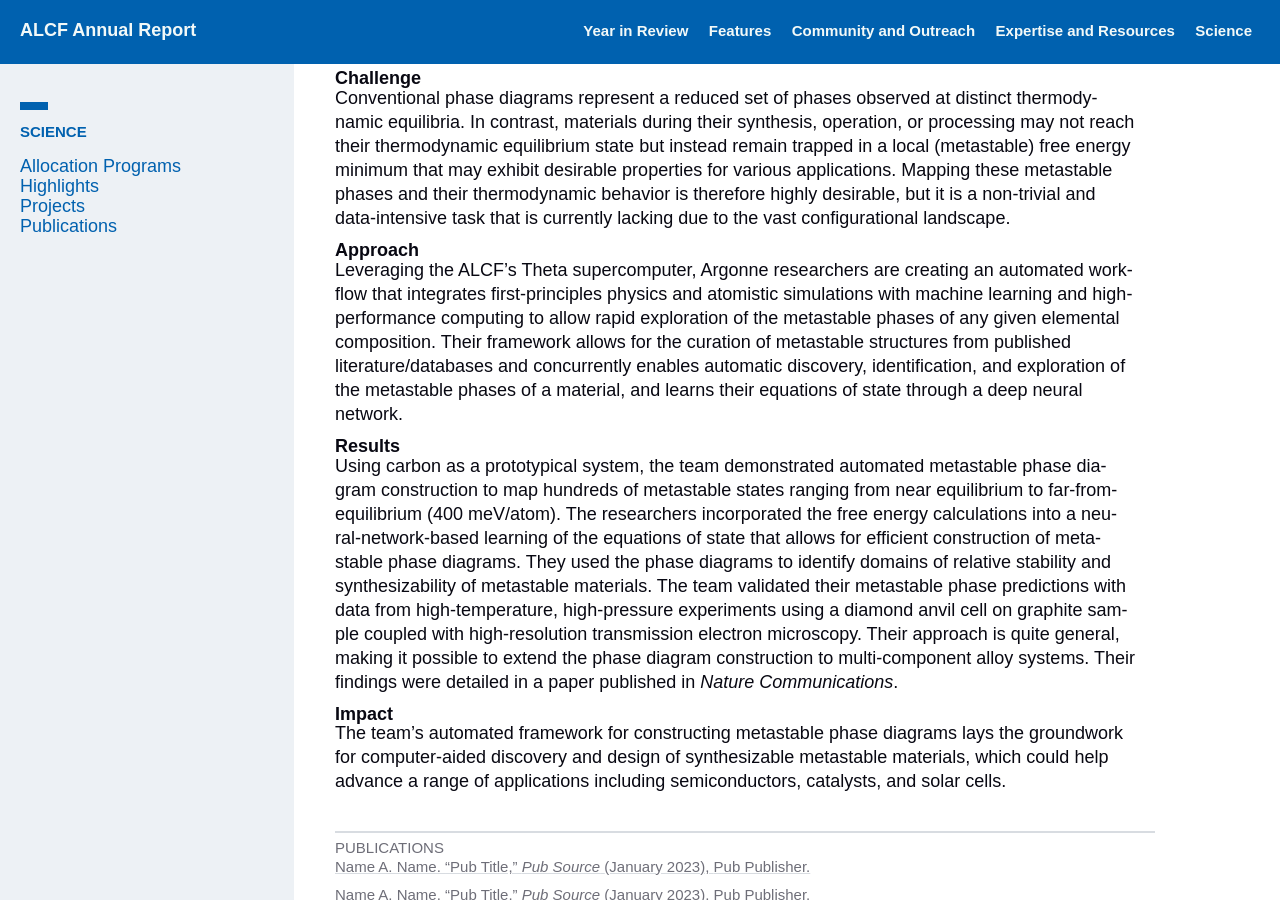
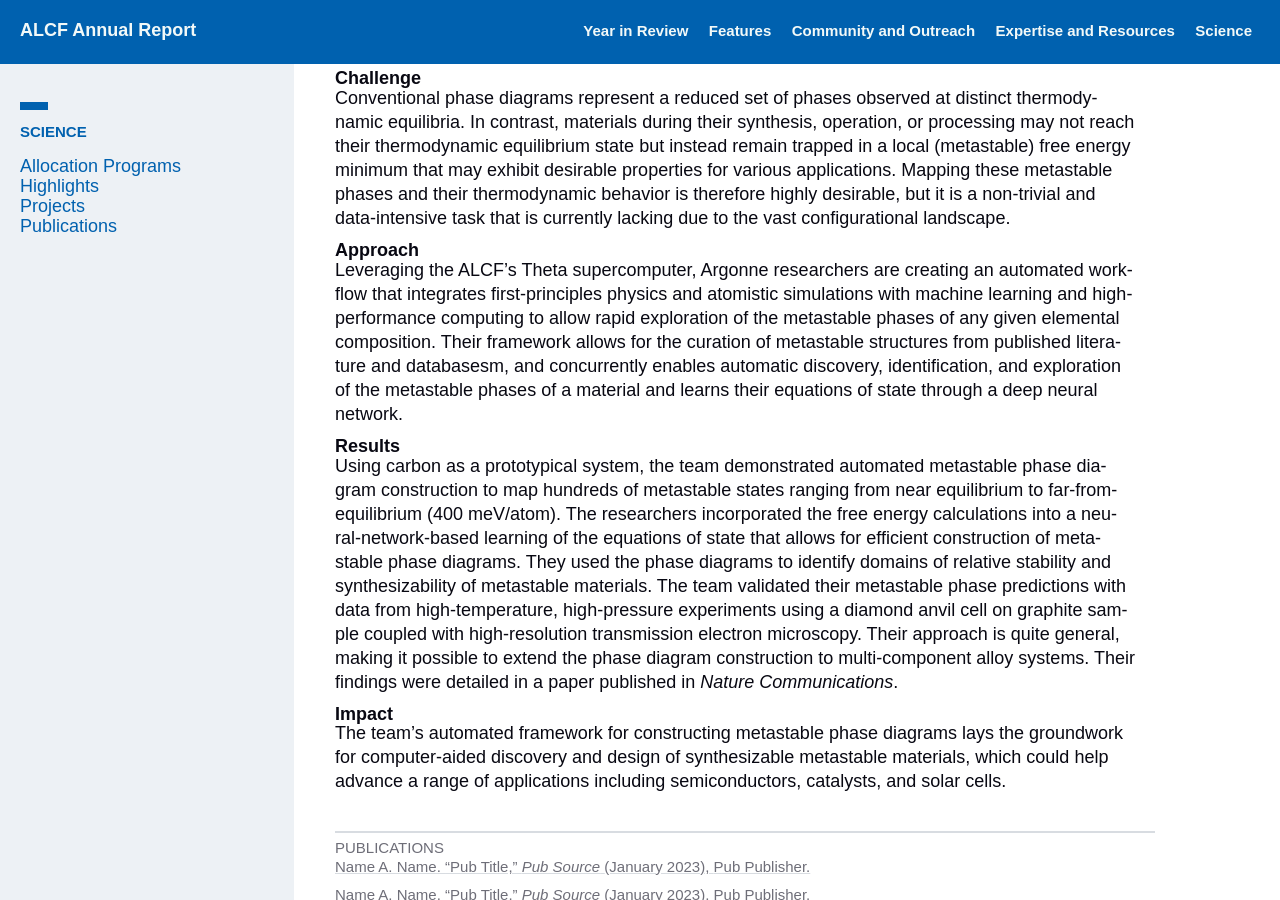
Before and after one commit to sbx-bnagle/ALCF-AR2022, a Jekyll site: the page built from _highlights/sankaranarayanan.md, in a window 1280 px wide and 900 px high, scrolled down 1093 px. Built offline with Jekyll 4.4.1, drawn with Linux system fonts in a browser that asks for light colours; some web fonts are replaced.

Commit message:
Update sankaranarayanan.md

```diff
--- a/_highlights/sankaranarayanan.md
+++ b/_highlights/sankaranarayanan.md
@@ -45,7 +45,7 @@ Conventional phase diagrams represent a reduced set of phases observed at distin
 
 ## Approach
 
-Leveraging the ALCF’s Theta supercomputer, Argonne researchers are creating an automated workflow that integrates first-principles physics and atomistic simulations with machine learning and high-performance computing to allow rapid exploration of the metastable phases of any given elemental composition. Their framework allows for the curation of metastable structures from published literature/databases and concurrently enables automatic discovery, identification, and exploration of the metastable phases of a material, and learns their equations of state through a deep neural network.
+Leveraging the ALCF’s Theta supercomputer, Argonne researchers are creating an automated workflow that integrates first-principles physics and atomistic simulations with machine learning and high-performance computing to allow rapid exploration of the metastable phases of any given elemental composition. Their framework allows for the curation of metastable structures from published literature and databasesm, and concurrently enables automatic discovery, identification, and exploration of the metastable phases of a material and learns their equations of state through a deep neural network.
 
 
 
```
